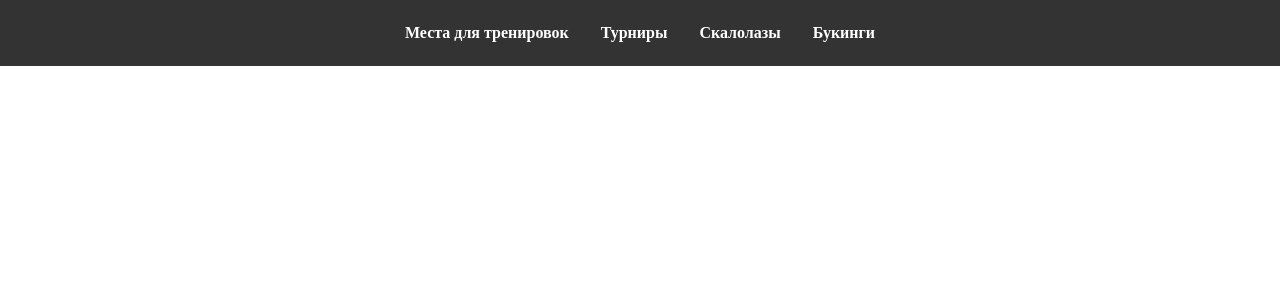
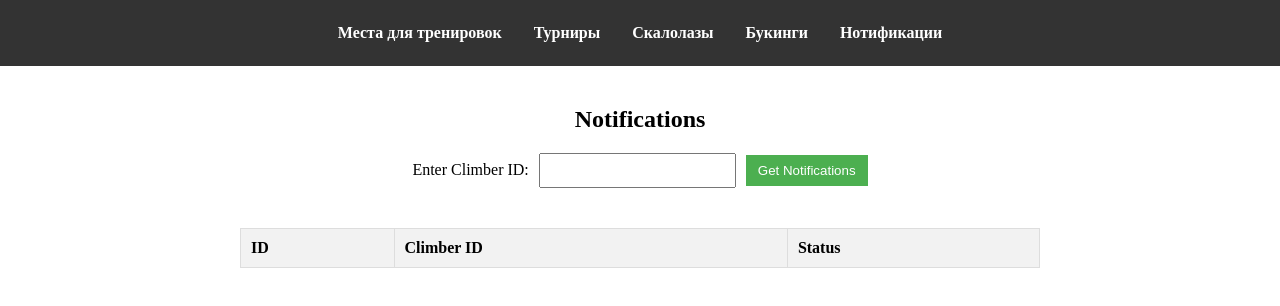
Before and after one commit to rsushe/climbooking, a Vue app in the folder frontend/: page /notifications in a window 1280 px wide. Shown: the top 306 px of the page. Built offline with nearby package versions, Linux system fonts and the light colour scheme.

Commit message:
add notifications handler

```diff
--- a/frontend/src/components/AppHeader.vue
+++ b/frontend/src/components/AppHeader.vue
@@ -6,6 +6,7 @@
         <li><router-link to="/tournaments">Турниры</router-link></li>
         <li><router-link to="/climbers">Скалолазы</router-link></li>
         <li><router-link to="/bookings">Букинги</router-link></li>
+        <li><router-link to="/notifications">Нотификации</router-link></li>
       </ul>
     </nav>
   </header>
--- /dev/null
+++ b/frontend/src/components/Notifications.vue
@@ -0,0 +1,112 @@
+<template>
+  <div class="notifications-table-container">
+    <h2>Notifications</h2>
+    <div class="climber-id-input">
+      <label for="climberIdInput">Enter Climber ID:</label>
+      <input type="number" id="climberIdInput" v-model="inputClimberId">
+      <button @click="fetchNotificationsForClimber">Get Notifications</button>
+    </div>
+    <div class="notifications-table">
+      <table>
+        <thead>
+        <tr>
+          <th>ID</th>
+          <th>Climber ID</th>
+          <th>Status</th>
+        </tr>
+        </thead>
+        <tbody>
+        <tr v-for="notification in notifications" :key="notification.id">
+          <td>{{ notification.id }}</td>
+          <td>{{ notification.climberId }}</td>
+          <td>{{ notification.status }}</td>
+        </tr>
+        </tbody>
+      </table>
+    </div>
+  </div>
+</template>
+
+<script>
+import axios from 'axios';
+
+export default {
+  data() {
+    return {
+      notifications: [],
+      inputClimberId: null,
+    };
+  },
+  methods: {
+    fetchNotificationsForClimber() {
+      if (this.inputClimberId) {
+        axios.get(`http://localhost:8080/v1/notifications?climberId=${this.inputClimberId}`)
+            .then(response => {
+              this.notifications = response.data.notifications;
+            })
+            .catch(error => {
+              console.error('There was an error fetching notifications for climber:', error);
+            });
+      } else {
+        console.error('Please enter a valid Climber ID');
+        this.notifications = [];
+      }
+    },
+  },
+};
+</script>
+
+<style scoped>
+.notifications-table-container {
+  display: flex;
+  flex-direction: column;
+  align-items: center;
+  max-width: 800px;
+  margin: auto;
+  padding: 20px;
+}
+
+.climber-id-input {
+  margin-bottom: 20px;
+  display: flex;
+  align-items: center;
+}
+
+.climber-id-input label {
+  margin-right: 10px;
+}
+
+.notifications-table {
+  width: 100%;
+  overflow-x: auto;
+}
+
+table {
+  width: 100%;
+  border-collapse: collapse;
+  margin-top: 20px;
+}
+
+th, td {
+  border: 1px solid #ddd;
+  padding: 10px;
+  text-align: left;
+}
+
+th {
+  background-color: #f2f2f2;
+}
+
+button {
+  background-color: #4CAF50;
+  color: white;
+  border: none;
+  padding: 8px 12px;
+  cursor: pointer;
+}
+
+input {
+  padding: 8px;
+  margin-right: 10px;
+}
+</style>
--- a/frontend/src/main.js
+++ b/frontend/src/main.js
@@ -5,6 +5,7 @@ import TrainingPlaces from './components/TrainingPlaces.vue';
 import Tournaments from './components/Tournaments.vue';
 import Climbers from './components/Climbers.vue';
 import Bookings from '@/components/Bookings.vue';
+import Notifications from '@/components/Notifications.vue';
 
 const routes = [
     {
@@ -26,6 +27,10 @@ const routes = [
     {
         path: '/bookings',
         component: Bookings
+    },
+    {
+        path: '/notifications',
+        component: Notifications
     }
 ];
 
```
